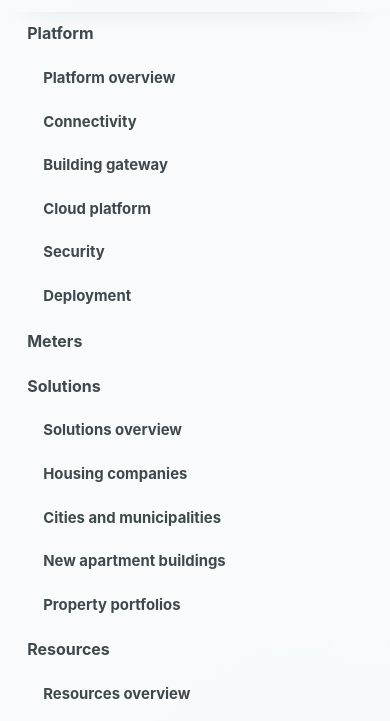
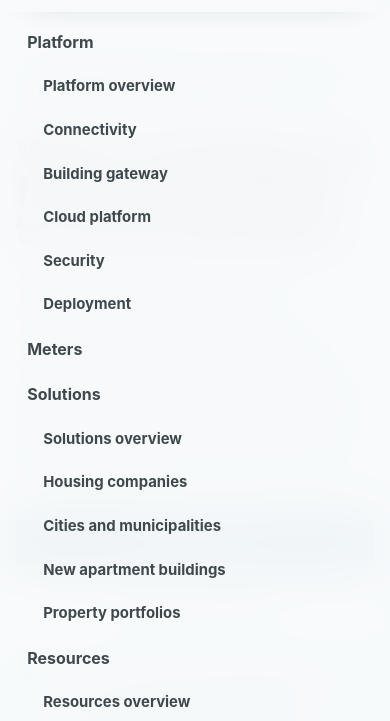
Before and after one commit to laurelltm/qualmeters, a website: page index.html in a window 390 px wide. Both pictures are taken after a click on the button "Menu". Shown: the part 62-783 px from the top of the page. Drawn offline with Linux system fonts and the light colour scheme.

Commit message:
Fix mobile navigation overlay

```diff
--- a/script.js
+++ b/script.js
@@ -1,5 +1,6 @@
 const menuToggle = document.querySelector('.menu-toggle');
 const mobileNav = document.querySelector('.mobile-nav');
+const siteHeader = document.querySelector('.site-header');
 const desktopBreakpoint = window.matchMedia('(min-width: 1181px)');
 
 const normalizePath = (value) => {
@@ -30,8 +31,16 @@ const closeDropdowns = (except) => {
   });
 };
 
+const updateMobileNavTop = () => {
+  if (!siteHeader) return;
+  document.documentElement.style.setProperty('--mobile-nav-top', `${siteHeader.offsetHeight}px`);
+};
+
 if (menuToggle && mobileNav) {
+  updateMobileNavTop();
+
   menuToggle.addEventListener('click', () => {
+    updateMobileNavTop();
     const isOpen = mobileNav.classList.toggle('is-open');
     menuToggle.setAttribute('aria-expanded', String(isOpen));
     closeDropdowns();
@@ -111,8 +120,10 @@ const handleDesktopBreakpoint = (event) => {
 
 if (desktopBreakpoint.addEventListener) {
   desktopBreakpoint.addEventListener('change', handleDesktopBreakpoint);
+  window.addEventListener('resize', updateMobileNavTop);
 } else {
   desktopBreakpoint.addListener(handleDesktopBreakpoint);
+  window.addEventListener('resize', updateMobileNavTop);
 }
 
 const currentPath = normalizePath(window.location.pathname);
--- a/styles.css
+++ b/styles.css
@@ -26,6 +26,7 @@
   --ghost-outline: inset 0 0 0 1px rgba(111, 121, 124, 0.15);
   --radius: 8px;
   --max: 1280px;
+  --mobile-nav-top: 4.6rem;
 }
 
 * {
@@ -246,10 +247,19 @@ p {
 
 .mobile-nav {
   display: none;
-  padding: 0 1rem 1rem;
+  position: fixed;
+  top: var(--mobile-nav-top);
+  left: 0;
+  right: 0;
+  z-index: 29;
+  max-height: calc(100dvh - var(--mobile-nav-top));
+  overflow-y: auto;
+  overscroll-behavior: contain;
+  padding: 0.5rem 1rem 1rem;
   background: rgba(248, 250, 251, 0.96);
   backdrop-filter: blur(24px);
   -webkit-backdrop-filter: blur(24px);
+  box-shadow: 0 24px 42px -34px rgba(0, 67, 103, 0.65);
 }
 
 .mobile-nav .mobile-sub {
```
Also changed, not shown: test/site.test.mjs (+12 -0 lines).
